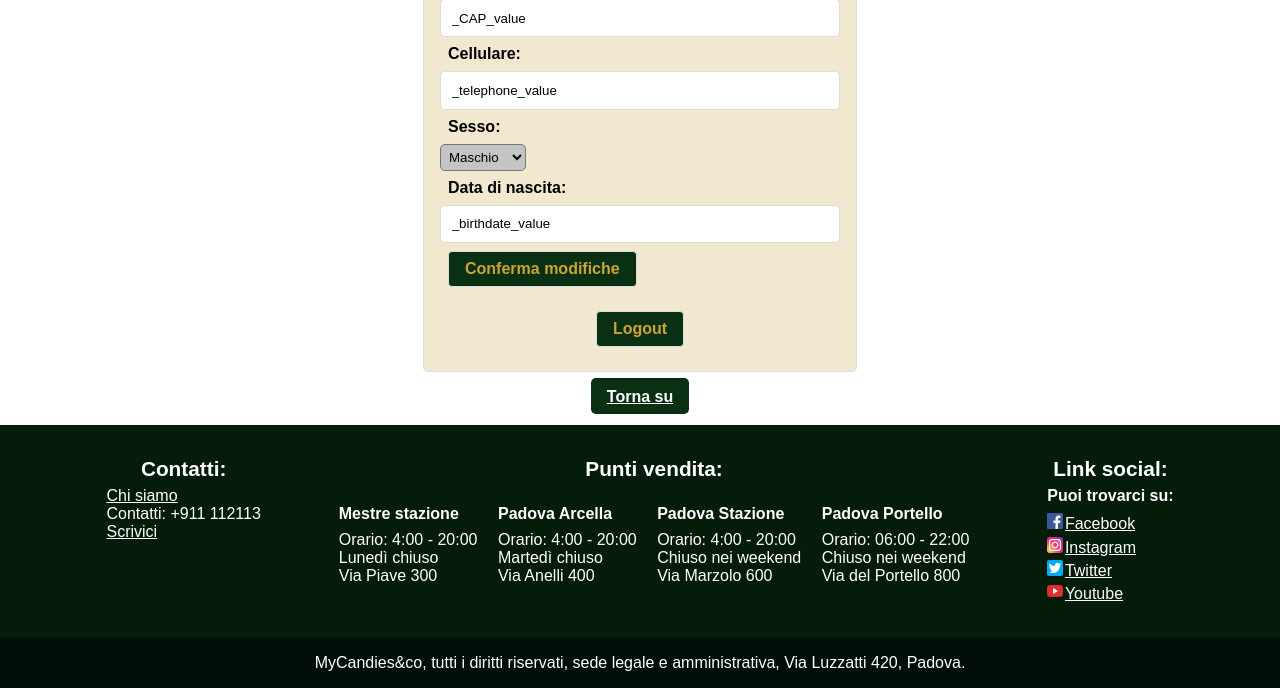
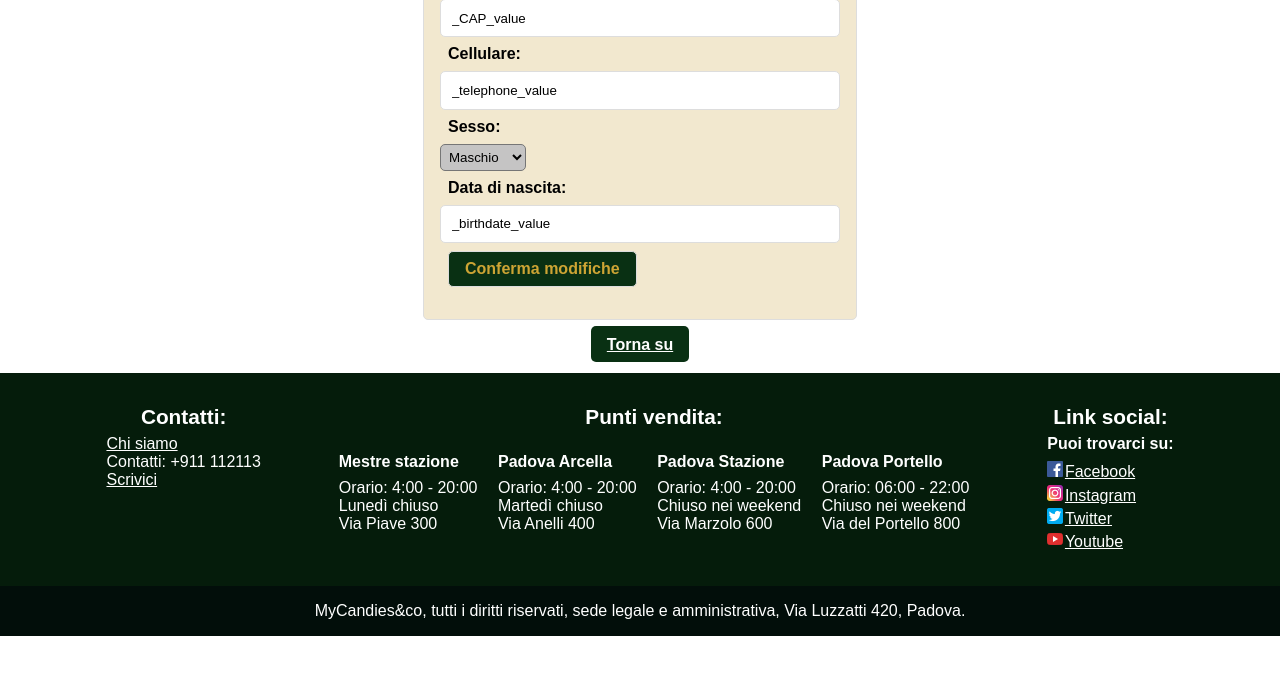
Before and after one commit to MatteoSinigaglia/MyCandies, a PHP site: page /frontend/areaPersonale.html in a window 1280 px wide. Shown: the part 712-1400 px from the top of the page. After the commit the page ends 1348 px from the top, so only its background shows below. Run offline with PHP 8.4, Linux system fonts and the light colour scheme.

Commit message:
aggiunta icona logout, fixato css

```diff
--- a/backend/areaPersonale.php
+++ b/backend/areaPersonale.php
@@ -23,7 +23,7 @@ if ($auth->isAdmin()) {
 $DOM = file_get_contents('../frontend/areaPersonale.html');
 
 //  Header setup
-$DOM = str_replace('<a_auth_state />', '<a href="logout.php" id="loginButton" class="buttons">Logout</a>', $DOM);
+$DOM = str_replace('<a_auth_state />', '<a href="logout.php" id="loginButton" class="fa fa-sign-out buttons"><span>Logout</span></a>', $DOM);
 
 //  Form setup
 
--- a/frontend/areaPersonale.html
+++ b/frontend/areaPersonale.html
@@ -115,11 +115,6 @@
             <input type="submit" name="confirm" value="Conferma modifiche" id="Confirm" class="buttons"/>
         </fieldset>
     </form>
-    <div id="logoutButton">
-        <a href="../backend/logout.php">
-            <button class="buttons">Logout</button>
-        </a>
-    </div>
 </div>
 <div class="helpBackToHeader">
     <a href="#header" class="backToHeader">Torna su <span class="fa fa-angle-double-up"></span></a>
--- a/frontend/style.css
+++ b/frontend/style.css
@@ -114,7 +114,7 @@ resize: none;
 .buttons {
 padding: 0.5em 1em;
 margin: 0.5em;
-border-radius: 4px;
+border-radius: 5px;
 background-color: #093013;
 color: #CDA434;
 font-weight: bold;
@@ -316,10 +316,6 @@ font-size: 1em;
 #mobileMenu,
 #mobileMenuDashboard {
 display: none;
-}
-#logoutButton {
-width: 100%;
-text-align: center;
 }
 #productContent h2 {
 font-size: 1.5em;
--- a/frontend/style_mobile_noscript.css
+++ b/frontend/style_mobile_noscript.css
@@ -107,7 +107,7 @@ resize: none;
 .buttons {
 padding: 0.5em 1em;
 margin: 0.5em;
-border-radius: 4px;
+border-radius: 5px;
 background-color: #093013;
 color: #CDA434;
 font-weight: bold;
@@ -339,10 +339,6 @@ background-color: #051C0B;
 border: 1px solid #DDD;
 border-radius: 4px;
 margin-left: 90%;
-}
-#logoutButton {
-width: 100%;
-text-align: center;
 }
 #productContent h2 {
 font-size: 1.5em;
--- a/frontend/style_small_screen.css
+++ b/frontend/style_small_screen.css
@@ -109,7 +109,7 @@ resize: none;
 .buttons {
 padding: 0.5em 1em;
 margin: 0.5em;
-border-radius: 4px;
+border-radius: 5px;
 background-color: #093013;
 color: #CDA434;
 font-weight: bold;
@@ -345,10 +345,6 @@ background-color: #051C0B;
 border: 1px solid #DDD;
 border-radius: 4px;
 margin-left: 90%;
-}
-#logoutButton {
-width: 100%;
-text-align: center;
 }
 #productContent h2 {
 font-size: 1.5em;
```
